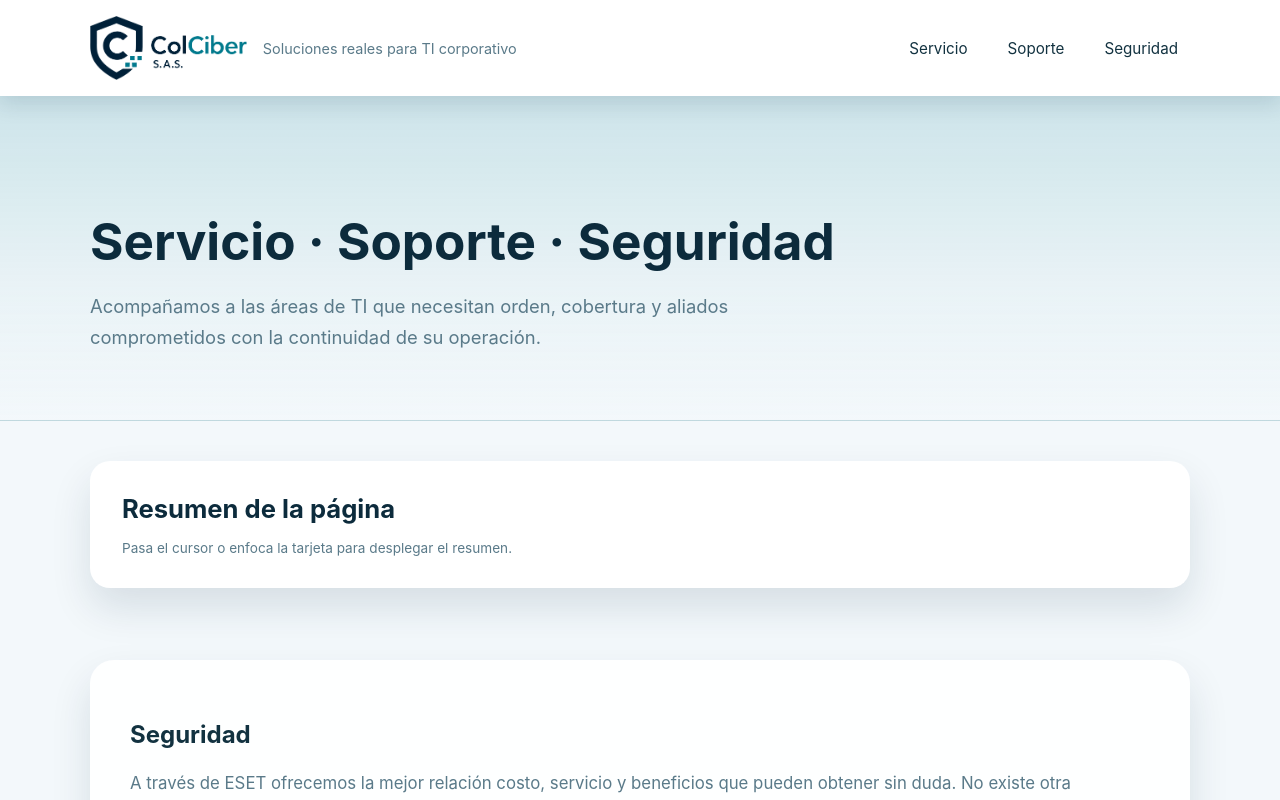
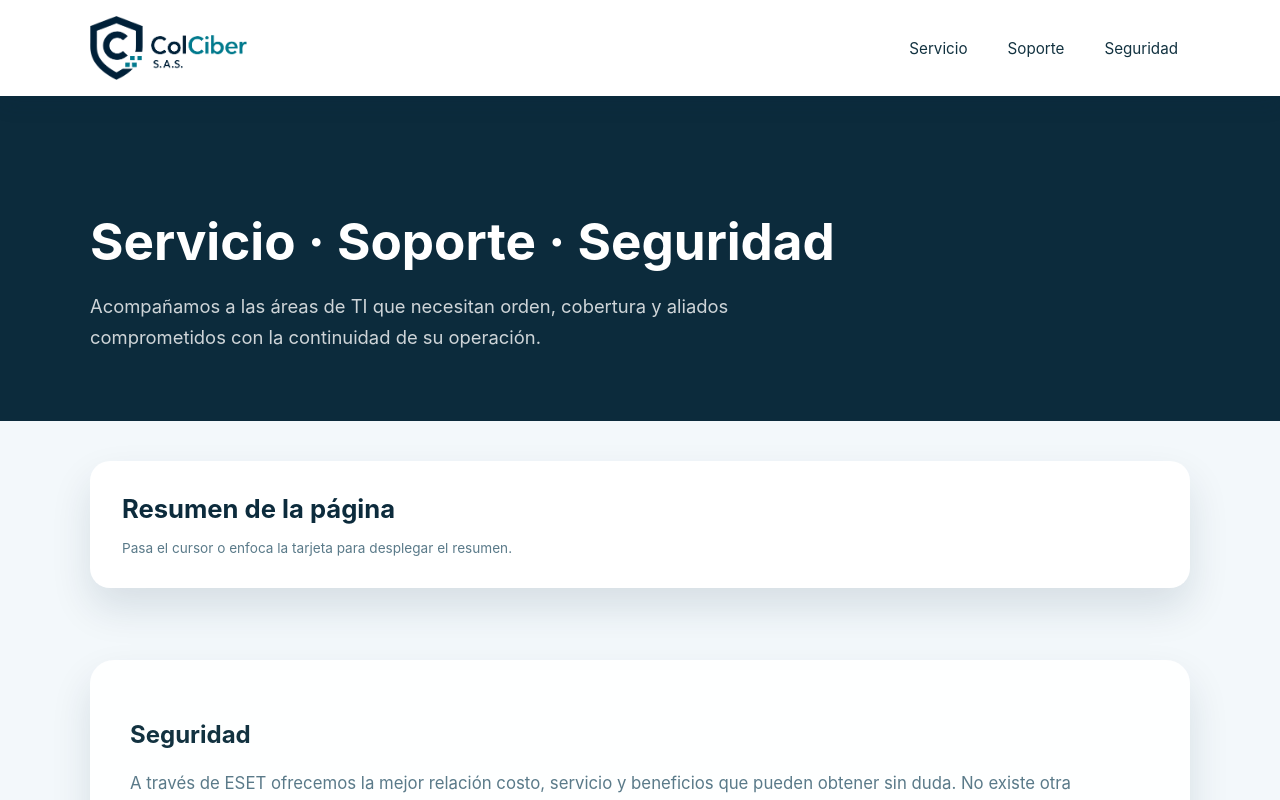
Before and after one commit to maelo1028/colciber-web, a Next.js app: page / in a window 1280 px wide. Shown: the top 800 px of the page. Built offline with nearby package versions, Linux system fonts and the light colour scheme.

Commit message:
Update hero styling and header tagline

```diff
--- a/app/globals.css
+++ b/app/globals.css
@@ -122,26 +122,22 @@ main {
 .hero {
   padding: 4.5rem 0 3rem;
   text-align: left;
-  background: linear-gradient(
-    180deg,
-    rgba(0, 122, 140, 0.16) 0%,
-    rgba(0, 122, 140, 0.04) 60%,
-    var(--color-background) 100%
-  );
+  background: var(--color-accent);
+  color: var(--color-surface);
   border-bottom: 1px solid rgba(12, 43, 60, 0.06);
 }
 
 .hero h1 {
   font-size: clamp(2rem, 4vw, 3.5rem);
   margin-bottom: 1rem;
-  color: var(--color-accent);
+  color: var(--color-surface);
 }
 
 .hero__lead {
   max-width: 720px;
   font-size: 1.15rem;
   line-height: 1.7;
-  color: var(--color-muted);
+  color: rgba(255, 255, 255, 0.8);
 }
 
 /* TARJETA RESUMEN */
--- a/app/page.tsx
+++ b/app/page.tsx
@@ -20,9 +20,6 @@ export default function Home() {
               priority
               className="brand__logo"
             />
-            <p className="brand__subtitle">
-              Soluciones reales para TI corporativo
-            </p>
           </div>
           <nav className="site-nav" aria-label="Principal">
             <a href="#slogan" className="site-nav__link site-nav__link--active">
```
